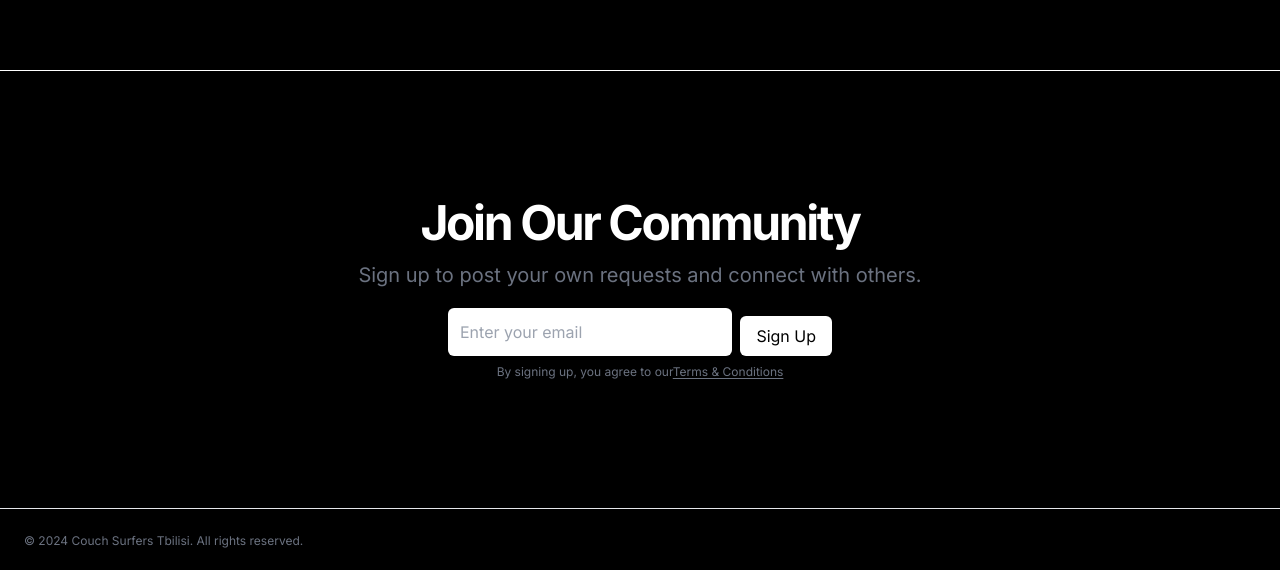
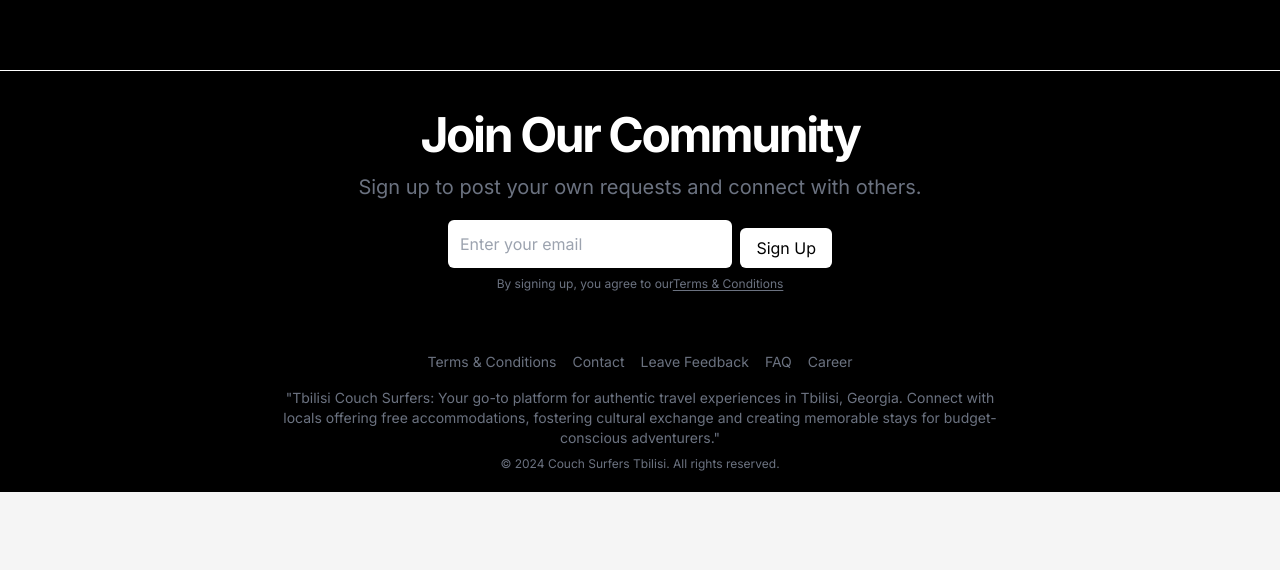
Before and after one commit to Sitch196/couch_surfer_demo, a Next.js app: page / in a window 1280 px wide. Shown: the part 890-1460 px from the top of the page. After the commit the page ends 1382 px from the top, so only its background shows below. Built offline with nearby package versions, Linux system fonts and the light colour scheme; no server answers.

Commit message:
changed footer to look better

```diff
--- a/components/Footer.tsx
+++ b/components/Footer.tsx
@@ -3,18 +3,33 @@ import React from "react";
 
 export default function Footer() {
   return (
-    <footer className="flex flex-col gap-2 sm:flex-row py-6 bg-black w-full shrink-0 items-center px-4 md:px-6 border-t">
-      <p className="text-xs text-gray-500 dark:text-gray-400">
+    <footer className="flex flex-col items-center bg-black p-5 ">
+      <div className="flex gap-4 mb-4">
+        <p className="text-sm text-gray-500 cursor-pointer dark:text-gray-400">
+          Terms & Conditions
+        </p>
+        <p className="text-sm text-gray-500 cursor-pointer dark:text-gray-400">
+          Contact
+        </p>
+        <p className="text-sm text-gray-500 cursor-pointer dark:text-gray-400">
+          Leave Feedback
+        </p>
+        <p className="text-sm text-gray-500 cursor-pointer dark:text-gray-400">
+          FAQ
+        </p>
+        <p className="text-sm text-gray-500 cursor-pointer dark:text-gray-400">
+          Career
+        </p>
+      </div>
+      <p className="text-sm text-gray-500 dark:text-gray-400 max-w-[750px] w-full text-center mb-2">
+        "Tbilisi Couch Surfers: Your go-to platform for authentic travel
+        experiences in Tbilisi, Georgia. Connect with locals offering free
+        accommodations, fostering cultural exchange and creating memorable stays
+        for budget-conscious adventurers."
+      </p>
+      <p className="text-xs text-gray-500 dark:text-gray-400 text-center">
         © 2024 Couch Surfers Tbilisi. All rights reserved.
       </p>
-      <nav className="sm:ml-auto flex gap-4 sm:gap-6">
-        <Link className="text-xs hover:underline underline-offset-4" href="#">
-          Terms of Service
-        </Link>
-        <Link className="text-xs hover:underline underline-offset-4" href="#">
-          Privacy
-        </Link>
-      </nav>
     </footer>
   );
 }
--- a/components/NewsLetterSignUp.tsx
+++ b/components/NewsLetterSignUp.tsx
@@ -1,6 +1,6 @@
 export default function NewsLetterSignUp() {
   return (
-    <section className="w-full py-12 md:py-24 lg:py-32 bg-black border-t border-white">
+    <section className="w-full py-12 md:py-24 lg:py-10 bg-black border-t border-white">
       <div className="container flex flex-col items-center justify-center gap-4 px-4 text-center md:px-6">
         <div className="space-y-3 text-center">
           <h2 className="text-3xl text-white font-bold tracking-tighter sm:text-4xl md:text-5xl">
```
